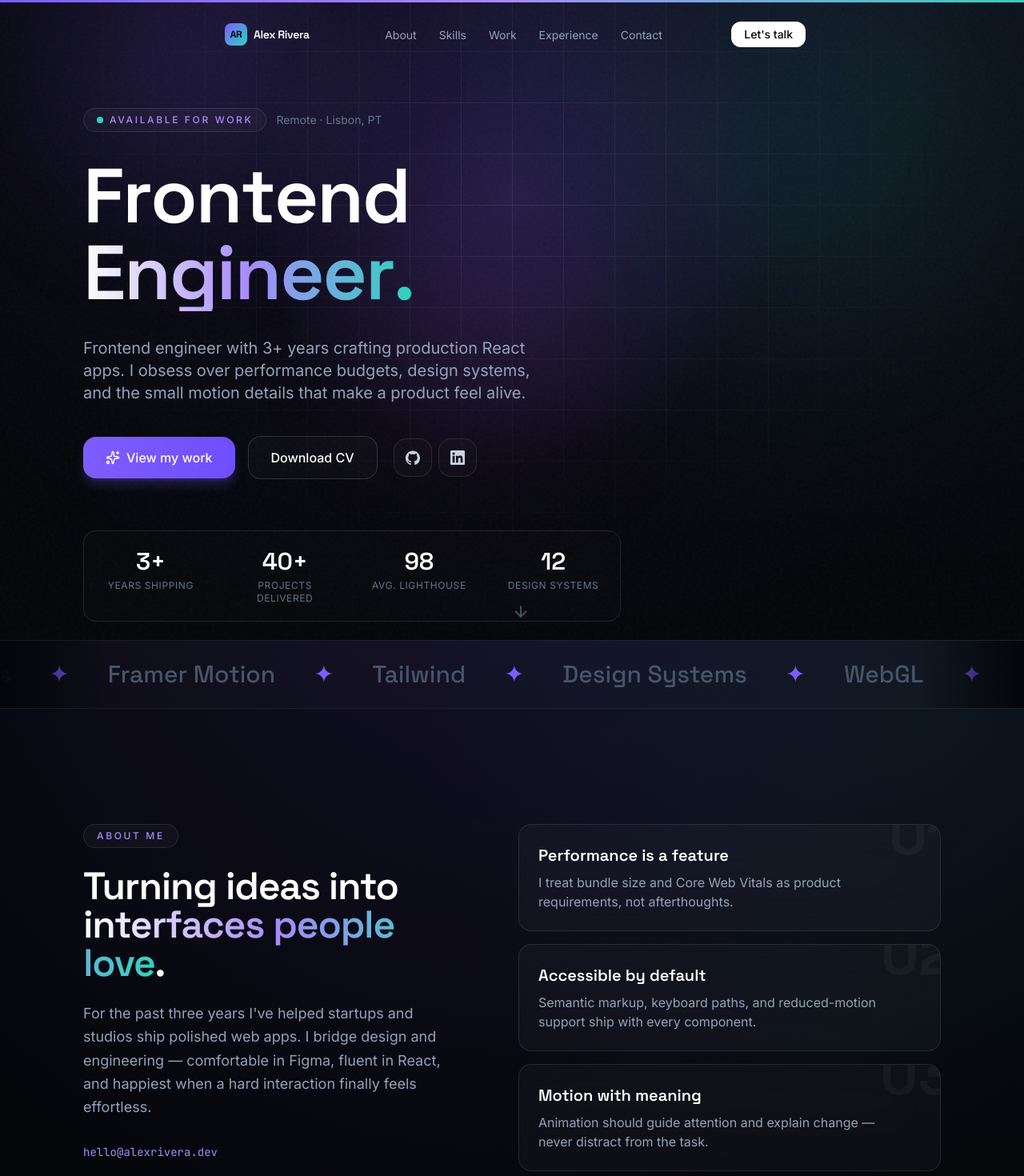
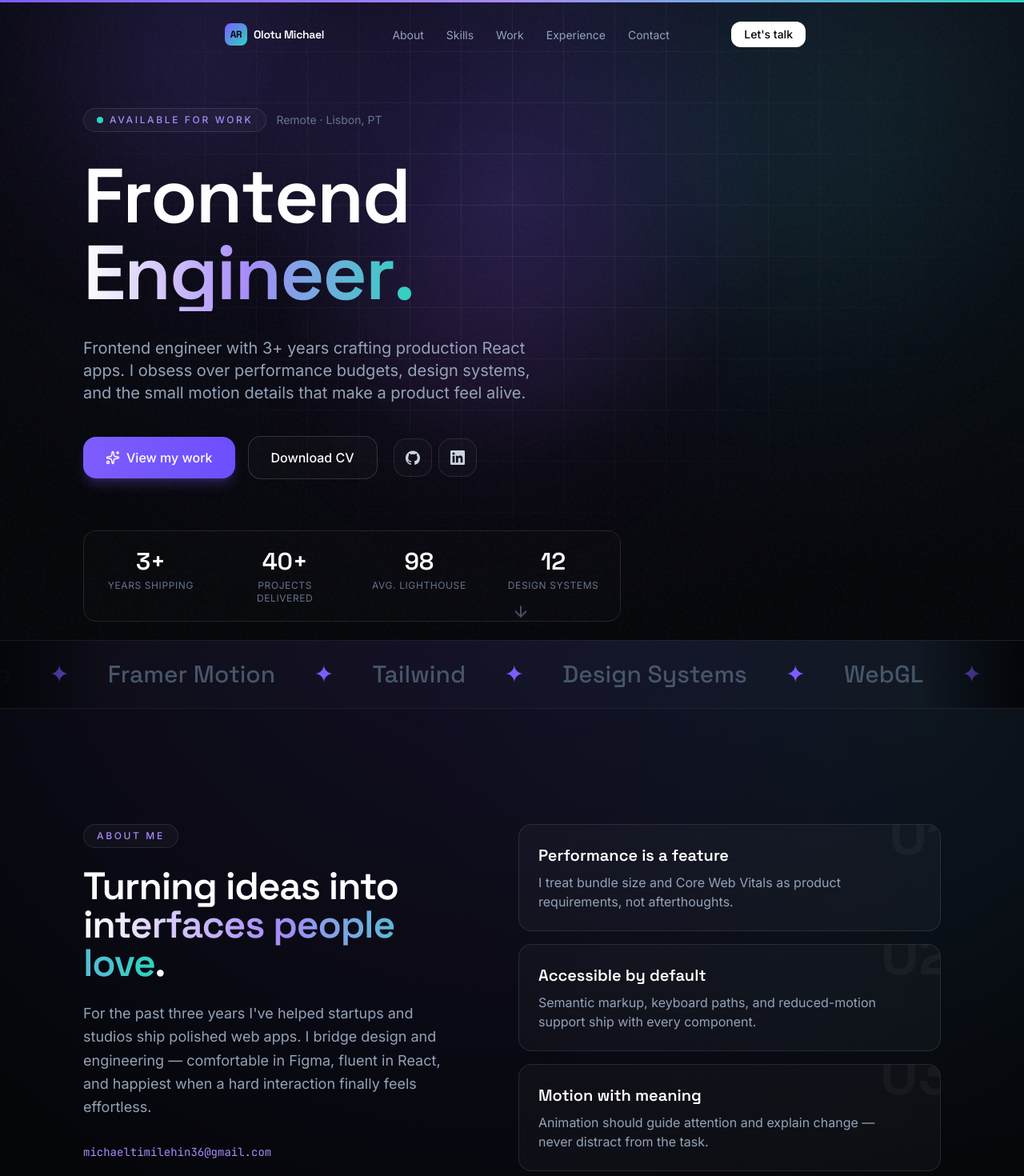
Before and after one commit to semz-ui/portfolio, a React (Vite) app: page / in a window 1280 px wide. Shown: the top 1470 px of the page at 80% size. Built offline with nearby package versions, Linux system fonts and the light colour scheme.

Commit message:
Update profile name and contact email to Olotu Michael
Change the displayed name from Alex Rivera to Olotu Michael and the contact email to michaeltimilehin36@gmail.com.

- src/data.ts: profile name and email
- index.html: page title, meta description, og:title

```diff
--- a/index.html
+++ b/index.html
@@ -6,16 +6,16 @@
     <meta name="viewport" content="width=device-width, initial-scale=1.0" />
     <meta
       name="description"
-      content="Alex Rivera — Frontend Engineer with 3+ years building fast, accessible, animated interfaces with React, TypeScript & Framer Motion."
+      content="Olotu Michael — Frontend Engineer with 3+ years building fast, accessible, animated interfaces with React, TypeScript & Framer Motion."
     />
     <meta name="theme-color" content="#05060a" />
-    <meta property="og:title" content="Alex Rivera · Frontend Engineer" />
+    <meta property="og:title" content="Olotu Michael · Frontend Engineer" />
     <meta
       property="og:description"
       content="Fast, accessible, delightfully animated interfaces."
     />
     <meta property="og:type" content="website" />
-    <title>Alex Rivera · Frontend Engineer</title>
+    <title>Olotu Michael · Frontend Engineer</title>
   </head>
   <body>
     <div id="root"></div>
--- a/src/data.ts
+++ b/src/data.ts
@@ -8,13 +8,13 @@ import {
 } from "lucide-react";
 
 export const profile = {
-  name: "Alex Rivera",
+  name: "Olotu Michael",
   role: "Frontend Engineer",
   tagline: "I build fast, accessible, delightfully animated interfaces.",
   blurb:
     "Frontend engineer with 3+ years crafting production React apps. I obsess over performance budgets, design systems, and the small motion details that make a product feel alive.",
   location: "Remote · Lisbon, PT",
-  email: "hello@alexrivera.dev",
+  email: "michaeltimilehin36@gmail.com",
   resumeUrl: "#",
   socials: {
     github: "https://github.com",
```
